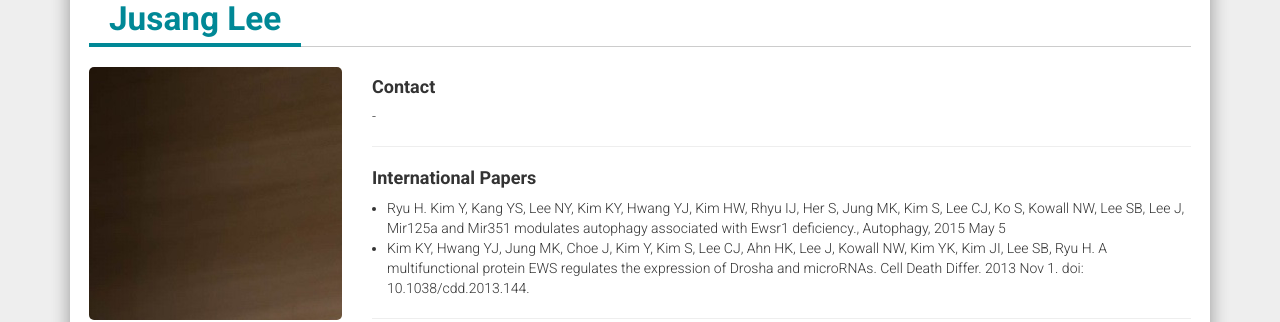
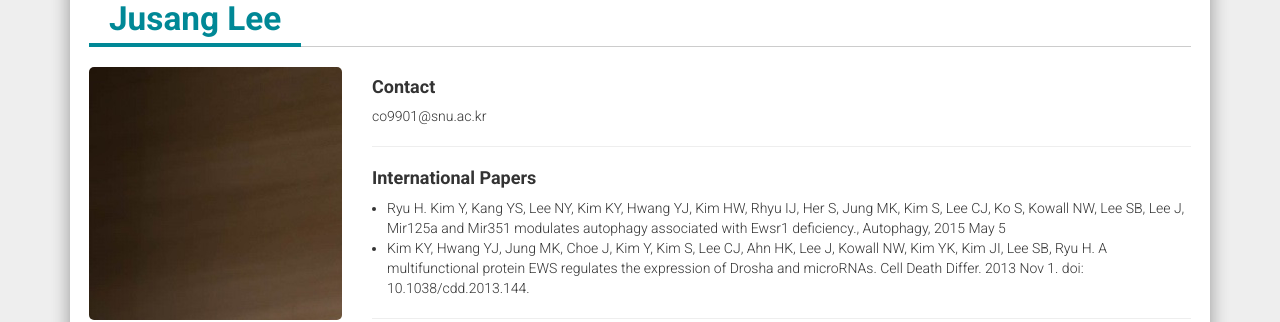
Before and after one commit to solanoon/bhi-kimlab.github.io, a Jekyll site: the page built from _members/jusang_lee.md, in a window 1280 px wide. Shown: the part 224-546 px from the top of the page. Built offline with Jekyll 4.4.1, drawn with Linux system fonts in a browser that asks for light colours; nearby versions of some CDN libraries.

Commit message:
add email

```diff
--- a/_members/jusang_lee.md
+++ b/_members/jusang_lee.md
@@ -4,5 +4,5 @@ title:  "Jusang Lee"
 type: msphd
 tag: "Lee JS"
 img: "jusang_lee.jpg"
-contact: "-"
+contact: "co9901@snu.ac.kr"
 ---
```
